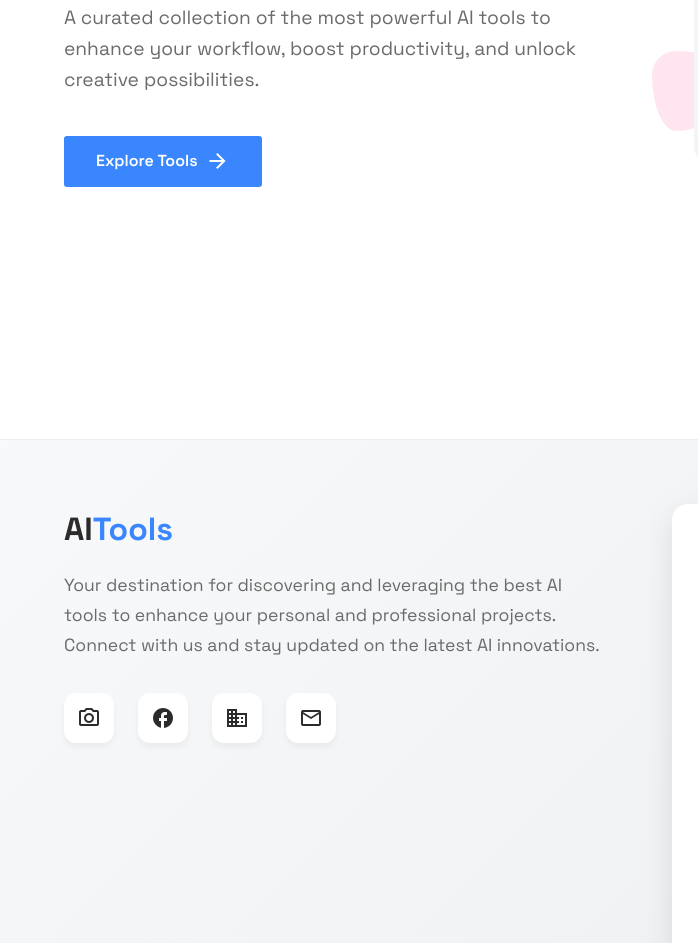
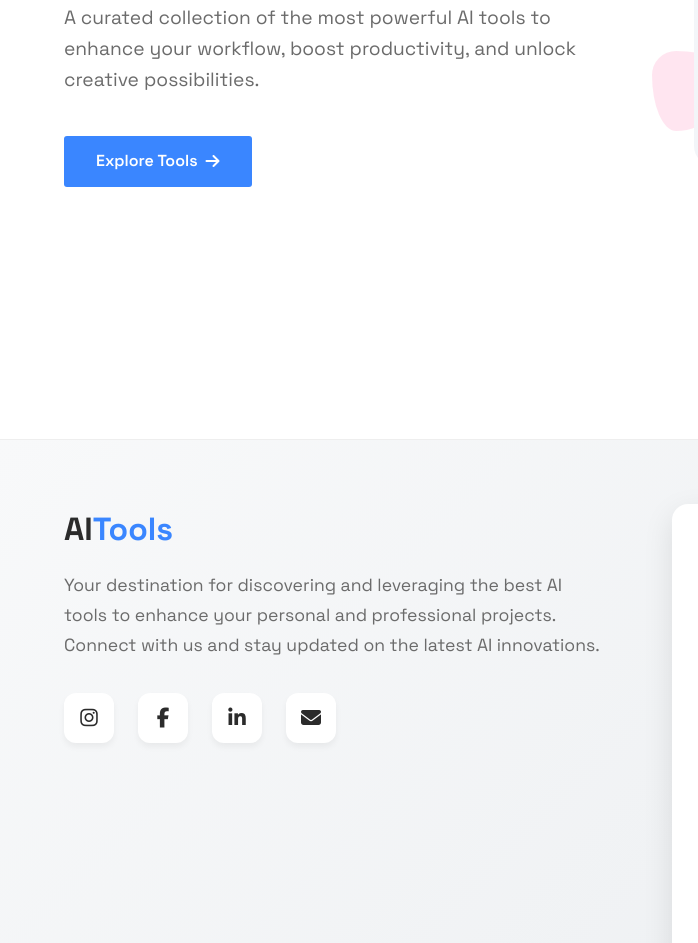
Before and after one commit to pranaykumar2/ai-tools, a website: page public/index.html in a window 1280 px wide. Shown: the part 441-1384 px from the top of the page, 0-698 px from the left. Drawn offline with Linux system fonts and the light colour scheme.

Commit message:
Added new and actual icons

```diff
--- a/public/css/style.css
+++ b/public/css/style.css
@@ -115,6 +115,7 @@ body {
 .cta-btn .icon {
     margin-left: 0.5rem;
     transition: transform 0.2s ease;
+    font-size: 16px;
 }
 
 .cta-btn:hover .icon {
@@ -237,6 +238,7 @@ body {
     text-decoration: none;
     transition: all 0.3s ease;
     box-shadow: 0 4px 6px rgba(0, 0, 0, 0.05);
+    font-size: 20px;
 }
 
 .social-icon:hover {
--- a/public/index.html
+++ b/public/index.html
@@ -7,7 +7,7 @@
 
     <!-- Fonts -->
     <link rel="stylesheet" href="https://fonts.googleapis.com/css2?family=Space+Grotesk:wght@300;400;500;600;700&display=swap">
-    <link rel="stylesheet" href="https://fonts.googleapis.com/icon?family=Material+Icons+Outlined">
+    <link rel="stylesheet" href="https://cdnjs.cloudflare.com/ajax/libs/font-awesome/6.5.1/css/all.min.css">
 
     <!-- Styles -->
     <link rel="stylesheet" href="/css/style.css">
@@ -42,7 +42,7 @@
                 boost productivity, and unlock creative possibilities.
             </p>
             <a href="list-tools.html" class="cta-btn">
-                Explore Tools <span class="material-icons-outlined icon">arrow_forward</span>
+                Explore Tools <i class="fas fa-arrow-right icon"></i>
             </a>
         </div>
 
@@ -75,16 +75,16 @@
                     </p>
                     <div class="social-links">
                         <a href="#" class="social-icon instagram" title="Follow us on Instagram">
-                            <span class="material-icons-outlined">camera_alt</span>
+                            <i class="fab fa-instagram"></i>
                         </a>
                         <a href="#" class="social-icon facebook" title="Like us on Facebook">
-                            <span class="material-icons-outlined">facebook</span>
+                            <i class="fab fa-facebook-f"></i>
                         </a>
                         <a href="#" class="social-icon linkedin" title="Connect on LinkedIn">
-                            <span class="material-icons-outlined">business</span>
+                            <i class="fab fa-linkedin-in"></i>
                         </a>
                         <a href="mailto:your-email@gmail.com" class="social-icon gmail" title="Send us an email">
-                            <span class="material-icons-outlined">email</span>
+                            <i class="fas fa-envelope"></i>
                         </a>
                     </div>
                 </div>
```
